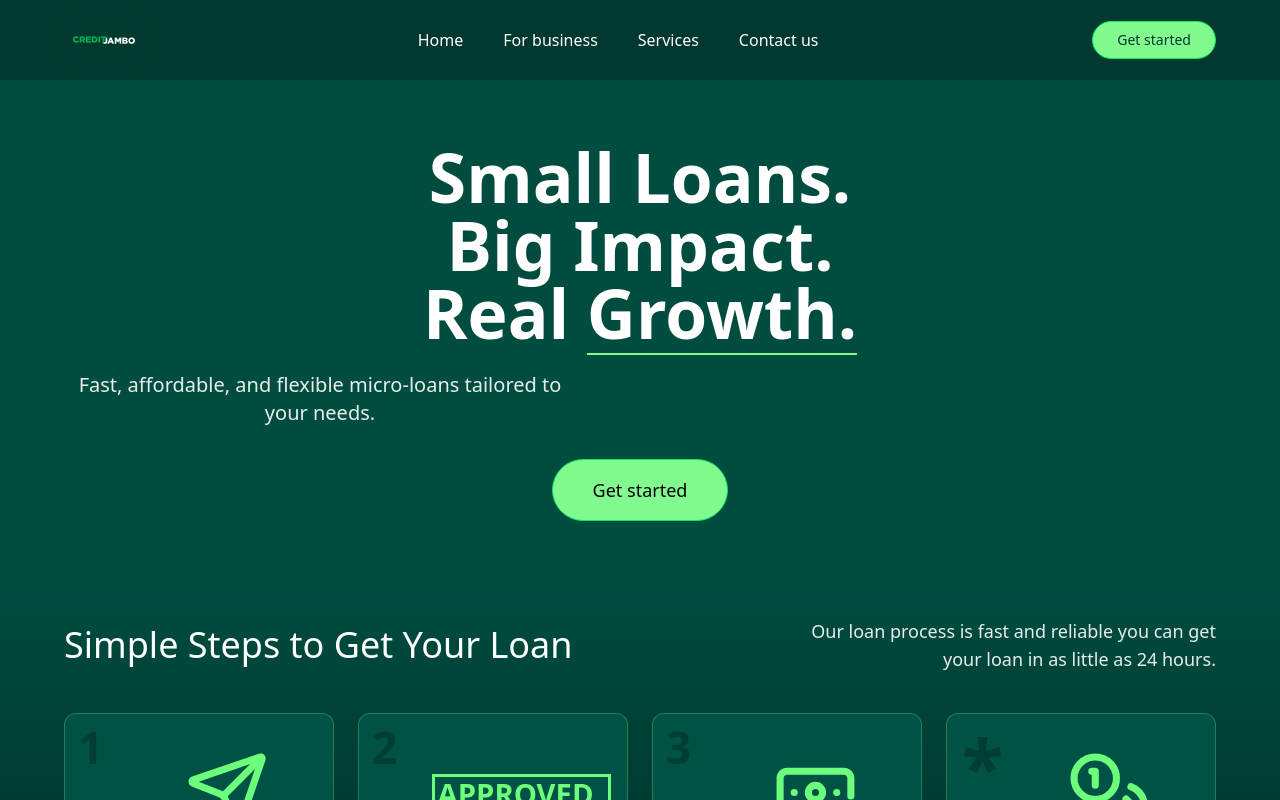
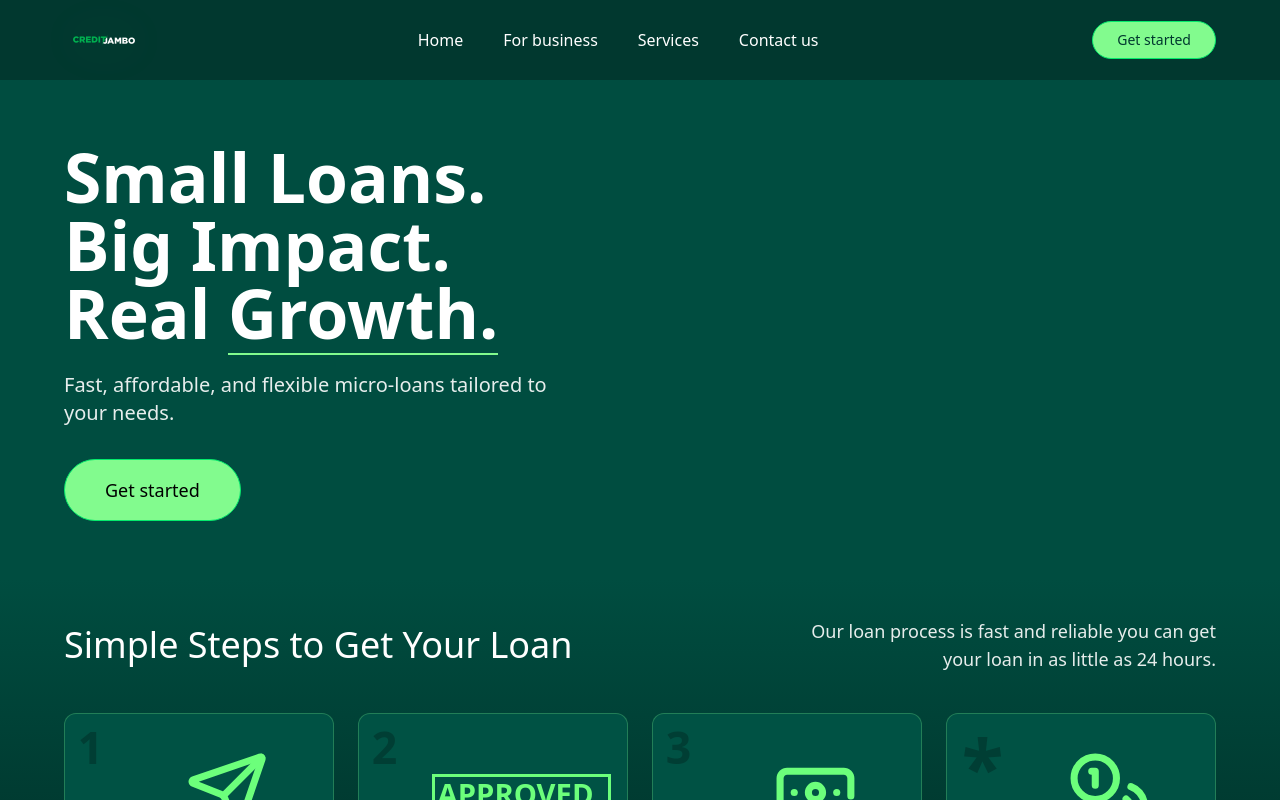
Before and after one commit to UDUKUNDA/next-jambo, a Next.js app: page / in a window 1280 px wide. Shown: the top 800 px of the page. Built offline with nearby package versions, Linux system fonts and the light colour scheme.

Commit message:
Hero: fix layout for 1024–1628 widths

```diff
--- a/src/components/landing/HeroSection.tsx
+++ b/src/components/landing/HeroSection.tsx
@@ -11,9 +11,9 @@ export function HeroSection() {
       {/* Content Container */}
       <div className="relative z-10 max-w-[1400px] mx-auto px-4 sm:px-6 md:px-8 lg:px-12 xl:px-16 py-8 sm:py-12 lg:py-16">
         {/* Hero Content */}
-        <div className="snap-start flex min-h-[calc(100svh-4rem)] flex-col items-center justify-center gap-8 lg:min-h-0 [@media(min-width:1629px)_and_(min-height:847px)]:flex-row [@media(min-width:1629px)_and_(min-height:847px)]:justify-between [@media(min-width:1629px)_and_(min-height:847px)]:gap-12 xl:gap-16">
+        <div className="snap-start flex min-h-[calc(100svh-4rem)] flex-col items-center justify-center gap-8 lg:min-h-0 lg:items-start [@media(min-width:1629px)_and_(min-height:847px)]:flex-row [@media(min-width:1629px)_and_(min-height:847px)]:justify-between [@media(min-width:1629px)_and_(min-height:847px)]:gap-12 xl:gap-16">
           {/* Left Column - Text Content */}
-          <div className="w-full text-center [@media(min-width:1629px)_and_(min-height:847px)]:w-1/2 [@media(min-width:1629px)_and_(min-height:847px)]:text-left">
+          <div className="w-full text-center lg:text-left [@media(min-width:1629px)_and_(min-height:847px)]:w-1/2 [@media(min-width:1629px)_and_(min-height:847px)]:text-left">
             <h1 className="text-4xl sm:text-5xl md:text-6xl lg:text-7xl xl:text-[67.763px] font-extrabold leading-tight text-white mb-4 sm:mb-6">
               <div>Small Loans.</div>
               <div>Big Impact.</div>
@@ -57,7 +57,7 @@ export function HeroSection() {
             </p>
           </div>
 
-          <div className="grid grid-cols-1 sm:grid-cols-2 lg:grid-cols-4 gap-5 sm:gap-6 lg:gap-5 xl:gap-6">
+          <div className="grid grid-cols-1 sm:grid-cols-2 xl:grid-cols-4 gap-5 sm:gap-6 xl:gap-6">
             <StepCard
               step="1"
               title="Loan Request"
```
